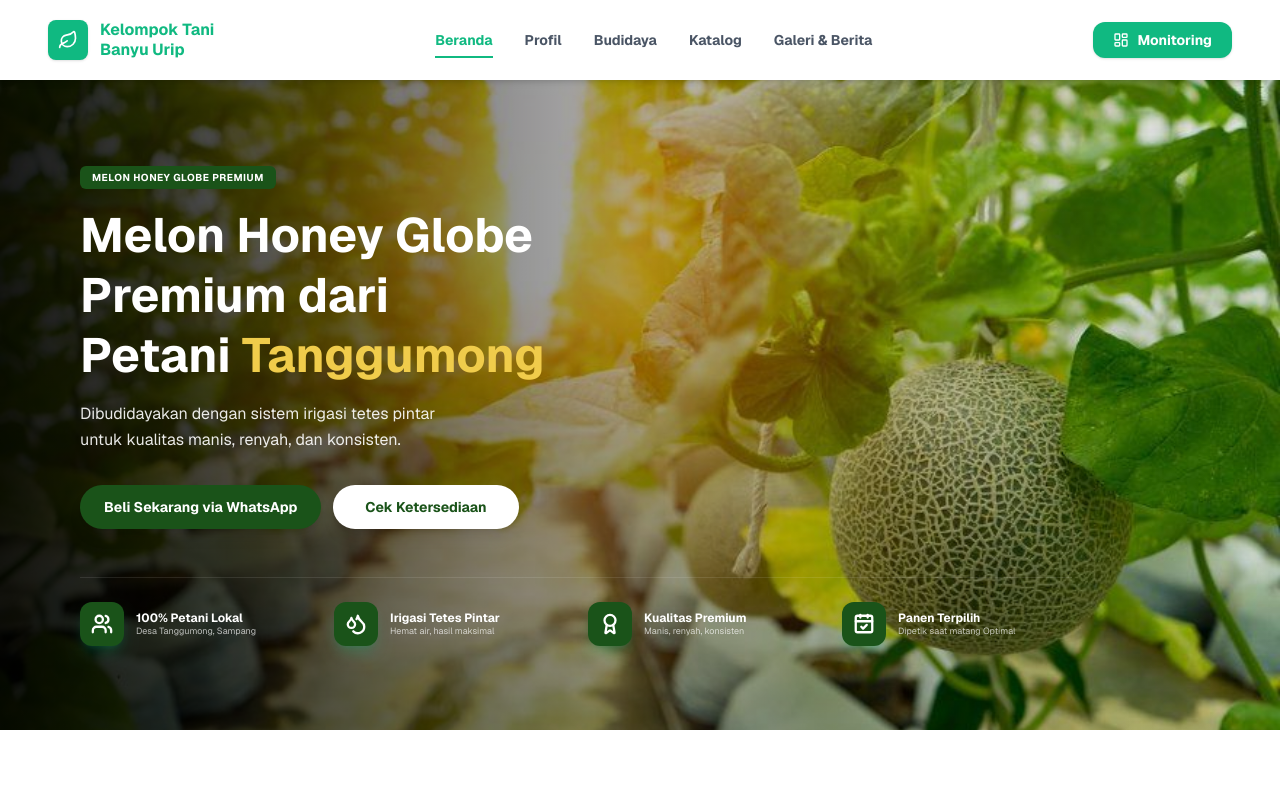
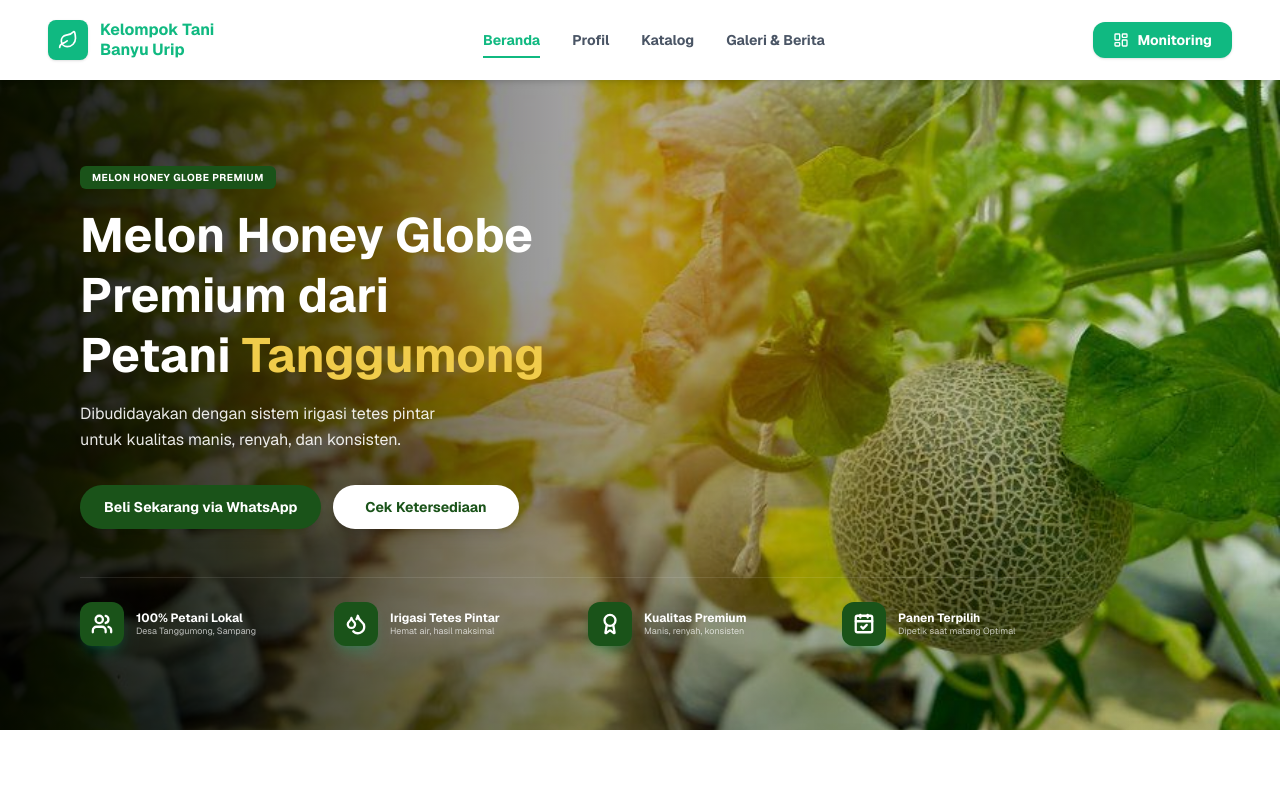
Before and after one commit to nizarae26/web-pemasaran-melon-honey, a Next.js app: page / in a window 1280 px wide. Shown: the top 790 px of the page. Built offline with nearby package versions, Linux system fonts and the light colour scheme.

Commit message:
penambaha front end

```diff
--- a/components/Navbar.tsx
+++ b/components/Navbar.tsx
@@ -13,7 +13,6 @@ export default function Navbar() {
   const navLinks = [
     { name: "Beranda", href: "/" },
     { name: "Profil", href: "/profil" },
-    { name: "Budidaya", href: "/budidaya" },
     { name: "Katalog", href: "/katalog" },
     { name: "Galeri & Berita", href: "/galeri" },
   ];
```
